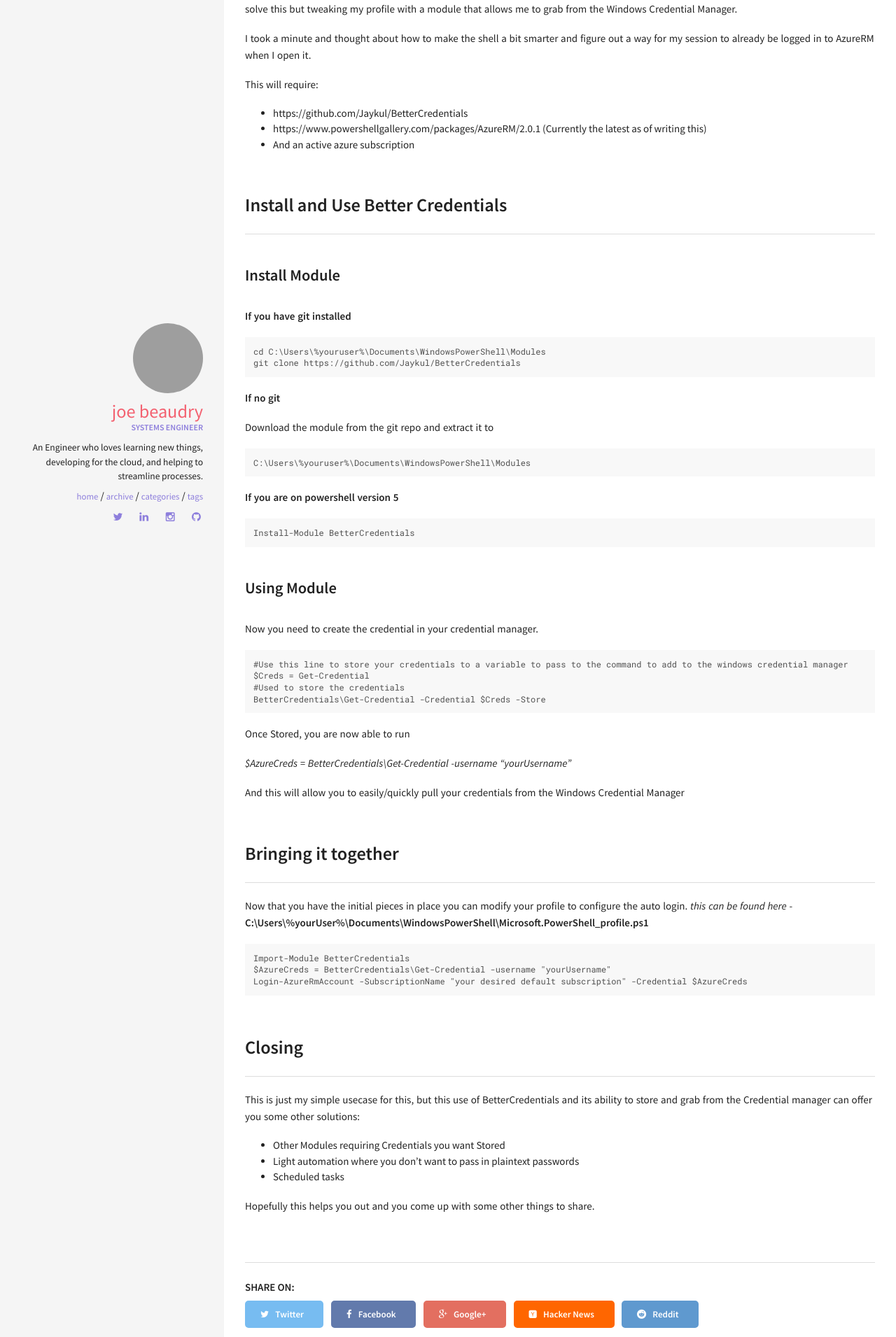
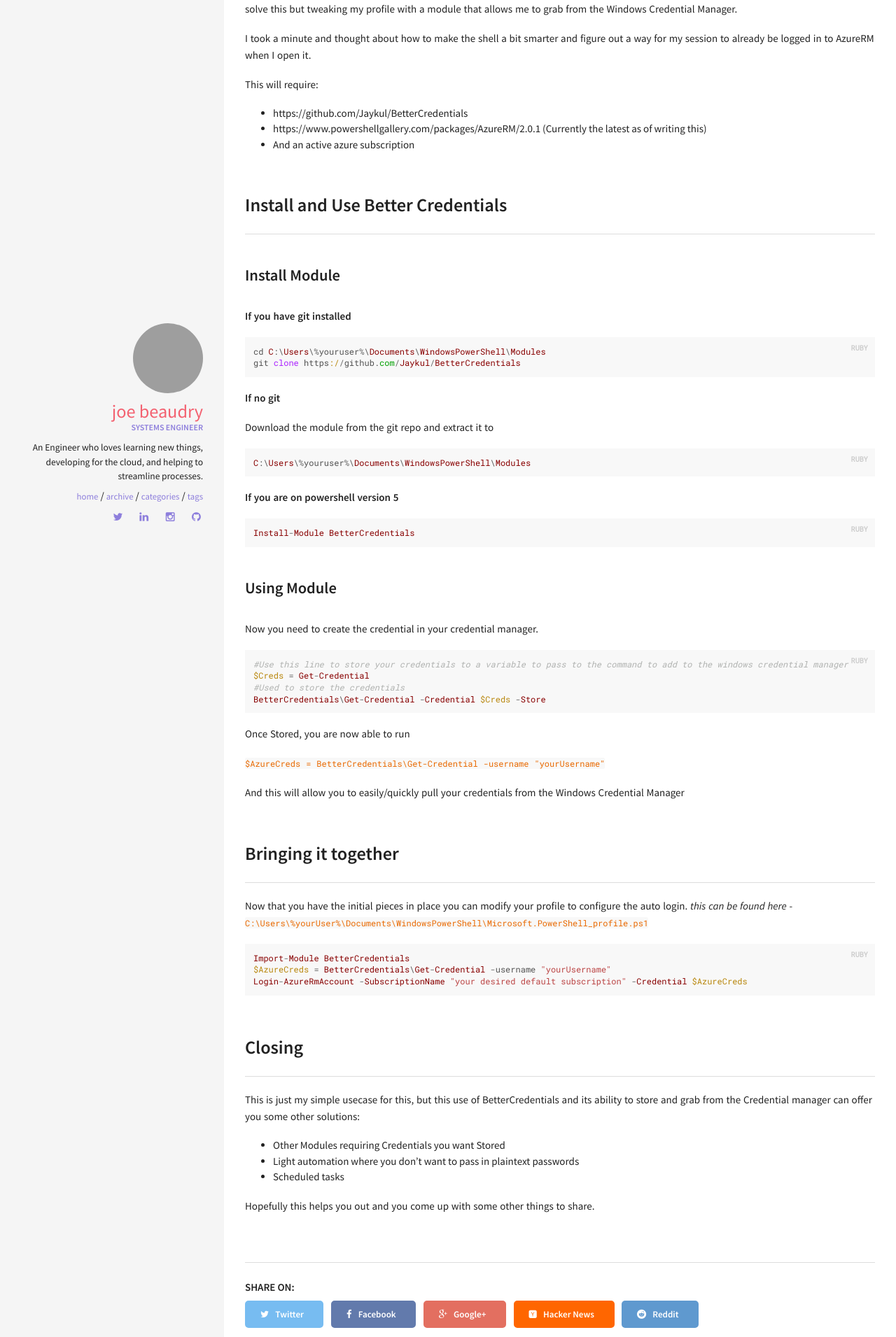
Before and after one commit to beaudryj/beaudryj.github.io, a Jekyll site: the page built from _posts/2016-08-28-azure-profile.md, in a window 1280 px wide. Shown: the part 739-2650 px from the top of the page at 70% size. Built offline with Jekyll 4.4.1, drawn with Linux system fonts in a browser that asks for light colours; comment, search, counter and statistics services are not loaded; grey boxes are pictures that could not be loaded.

Commit message:
Further modified highlighting

```diff
--- a/_posts/2016-08-28-azure-profile.md
+++ b/_posts/2016-08-28-azure-profile.md
@@ -31,43 +31,44 @@ This will require:
 
 **If you have git installed**
 
-~~~~
+{% highlight ruby %}
 cd C:\Users\%youruser%\Documents\WindowsPowerShell\Modules
 git clone https://github.com/Jaykul/BetterCredentials
-~~~~
+{% endhighlight %}
 
 
 
 **If no git**
 
 Download the module from the git repo and extract it to
-~~~~
+
+{% highlight ruby %}
 C:\Users\%youruser%\Documents\WindowsPowerShell\Modules
-~~~~
+{% endhighlight %}
 
 
 
 **If you are on powershell version 5**
 
-~~~~
+{% highlight ruby %}
 Install-Module BetterCredentials
-~~~~
+{% endhighlight %}
 
 
 ### Using Module
 
 Now you need to create the credential in your credential manager.
 
-~~~~
+{% highlight ruby %}
 #Use this line to store your credentials to a variable to pass to the command to add to the windows credential manager
 $Creds = Get-Credential
 #Used to store the credentials
 BetterCredentials\Get-Credential -Credential $Creds -Store
-~~~~
+{% endhighlight %}
 
 Once Stored, you are now able to run
 
-*$AzureCreds = BetterCredentials\Get-Credential -username "yourUsername"*
+`$AzureCreds = BetterCredentials\Get-Credential -username "yourUsername"`
 
 And this will allow you to easily/quickly pull your credentials from the Windows Credential Manager
 
@@ -75,13 +76,13 @@ And this will allow you to easily/quickly pull your credentials from the Windows
 ## Bringing it together
 
 Now that you have the initial pieces in place you can modify your profile to configure the auto login.
-*this can be found here* -  **C:\Users\%yourUser%\Documents\WindowsPowerShell\Microsoft.PowerShell_profile.ps1**
+*this can be found here* -  `C:\Users\%yourUser%\Documents\WindowsPowerShell\Microsoft.PowerShell_profile.ps1`
 
-~~~~
+{% highlight ruby %}
 Import-Module BetterCredentials
 $AzureCreds = BetterCredentials\Get-Credential -username "yourUsername"
 Login-AzureRmAccount -SubscriptionName "your desired default subscription" -Credential $AzureCreds
-~~~~
+{% endhighlight %}
 
 ## Closing
 
```
